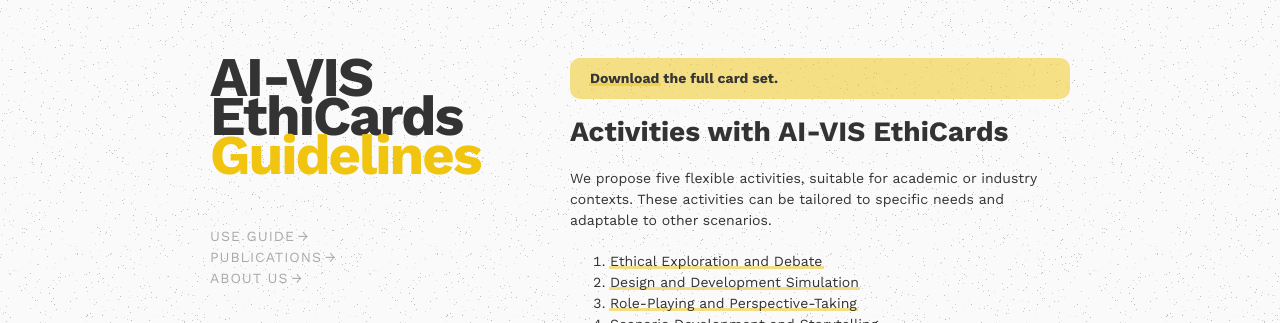
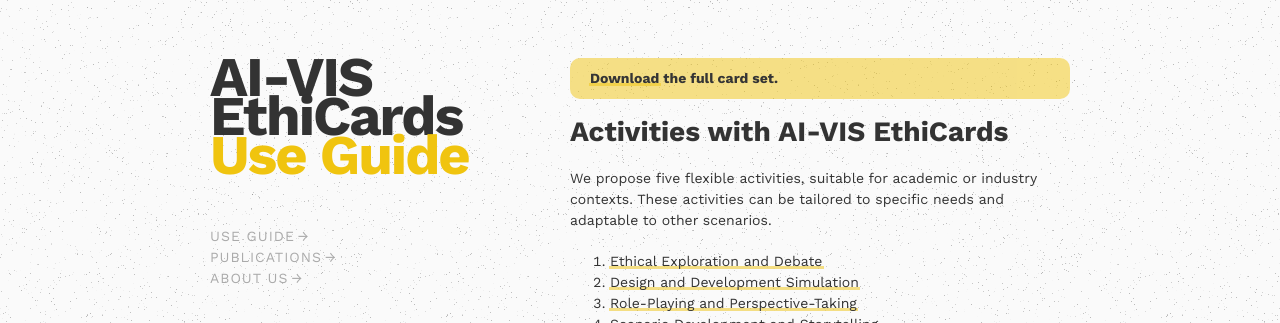
Before and after one commit to aivisethicards/aivisethicards.github.io, a Jekyll site: the page built from guidelines.md, in a window 1280 px wide. Shown: the top 323 px of the page. Built offline with Jekyll 4.4.1, drawn with Linux system fonts in a browser that asks for light colours.

Commit message:
Update guidelines.md

```diff
--- a/guidelines.md
+++ b/guidelines.md
@@ -1,6 +1,6 @@
 ---
 layout: default
-title: Guidelines
+title: Use Guide
 ---
 
 <!-- prettier-ignore-start -->
```
